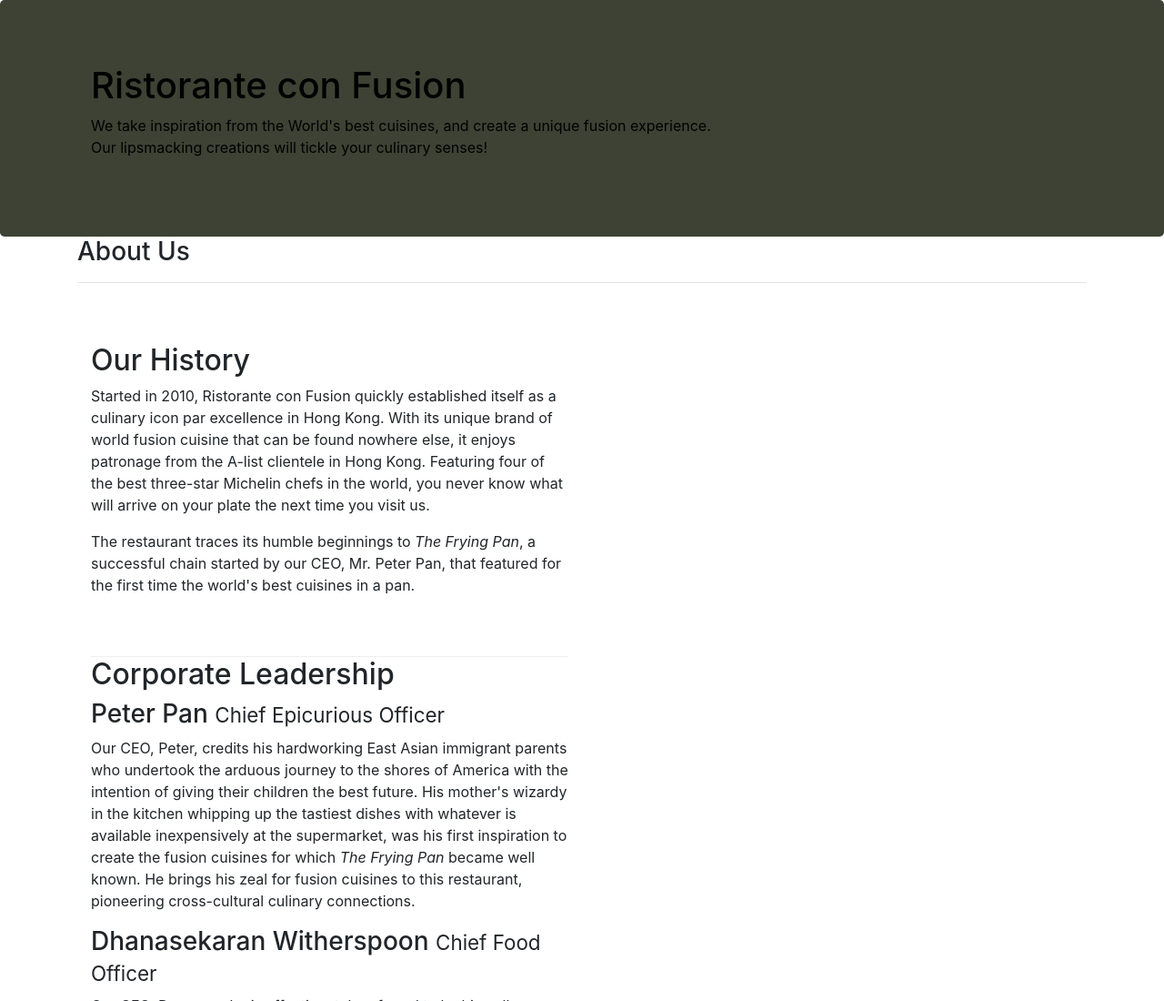
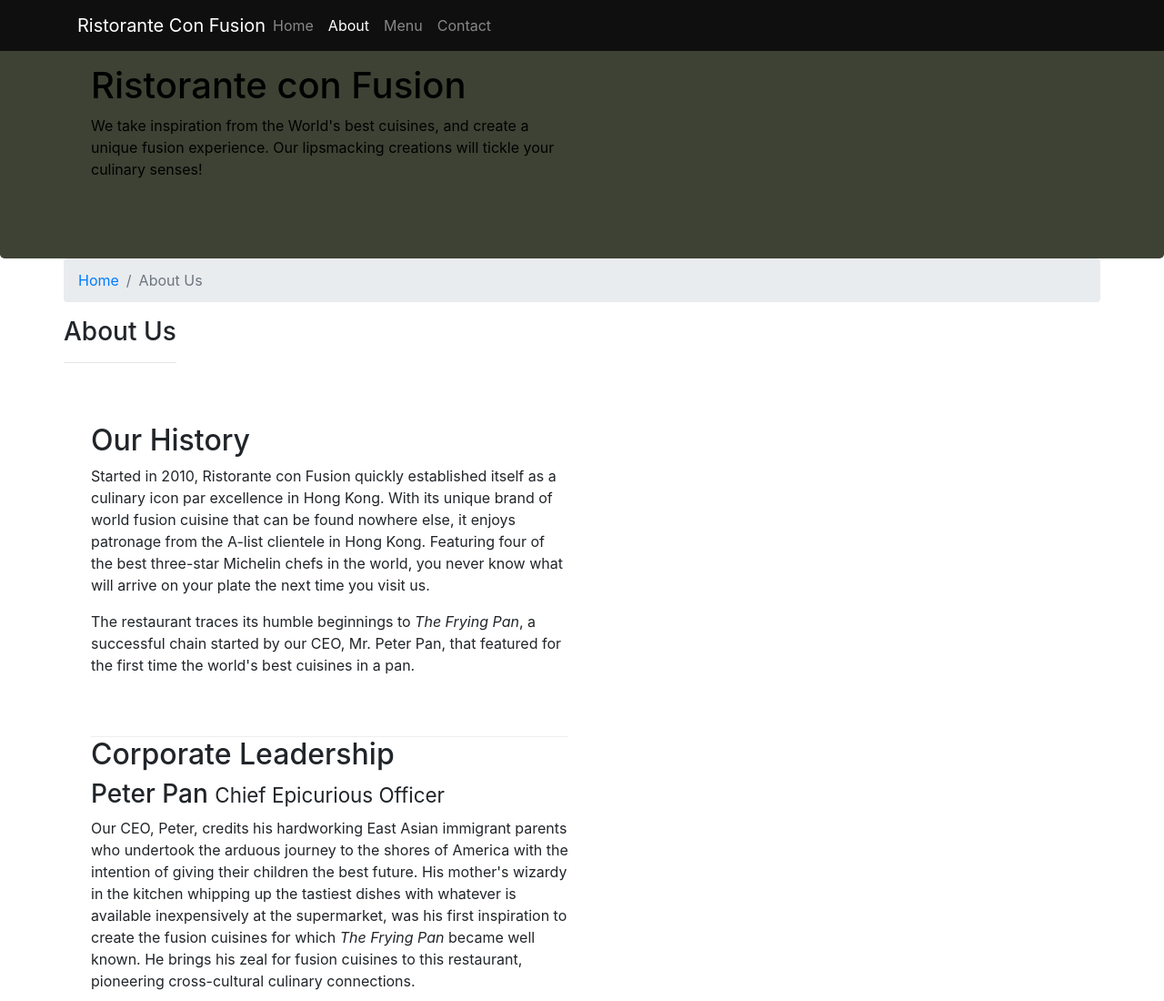
Before and after one commit to Tejasnarayan/Bootstrap_demo, a website: page aboutus.html in a window 1280 px wide. Shown: the top 1100 px of the page at 91% size. Drawn offline with nearby package versions, Linux system fonts and the light colour scheme.

Commit message:
Navbar and Breadcrumb

```diff
--- a/aboutus.html
+++ b/aboutus.html
@@ -16,11 +16,27 @@
 </head>
 
 <body>
+    <nav class="navbar navbar-dark navbar-expand-sm fixed-top">
+        <div class="container">
+            <button class="navbar-toggler" type="button" data-toggle="collapse" data-target="#Navbar">
+                <span class="navbar-toggler-icon"></span>
+            </button>
+            <a class="navbar-brand mr-auto" href="./index.html">Ristorante Con Fusion</a>
+            <div class="collapse navbar-collapse" id="Navbar">
+                <ul class="navbar-nav mr-auto">
+                    <li class="nav-item"><a class="nav-link" href="./index.html">Home</a></li>
+                    <li class="nav-item active"><a class="nav-link" href="#">About</a></li>
+                    <li class="nav-item"><a class="nav-link" href="#">Menu</a></li>
+                    <li class="nav-item"><a class="nav-link" href="#">Contact</a></li>
+                </ul>
+            </div>
+        </div>
+    </nav>
 
-    <header class="jumbotron">
+     <header class="jumbotron">
         <div class="container">
             <div class="row row-header">
-                <div class="col-12 col-sm-8">
+                <div class="col-12 col-sm-6">
                     <h1>Ristorante con Fusion</h1>
                     <p>We take inspiration from the World's best cuisines, and create a unique fusion experience. Our lipsmacking creations will tickle your culinary senses!</p>
                 </div>
@@ -31,7 +47,11 @@
     </header>
 
     <div class="container">
-        <div>
+        <div class="row">
+            <ol class="col-12 breadcrumb">
+                <li class="breadcrumb-item"><a href="./index.html">Home</a></li>
+                <li class="breadcrumb-item active">About Us</li>
+            </ol>
             <div>
                <h3>About Us</h3>
                <hr>
@@ -79,7 +99,7 @@
                 <div class="col-4 offset-1 col-sm-2">
                     <h5>Links</h5>
                     <ul class="list-unstyled">
-                        <li><a href="#">Home</a></li>
+                        <li><a href="./index.html">Home</a></li>
                         <li><a href="#">About</a></li>
                         <li><a href="#">Menu</a></li>
                         <li><a href="#">Contact</a></li>
--- a/css/styles.css
+++ b/css/styles.css
@@ -30,3 +30,12 @@
     margin: 0px;
     color: #0F0F0F;
 }
+
+.body {
+    padding: 50px 0px 0px 0px;
+    z-index: 0;
+}
+
+.navbar-dark {
+    background-color: #0f0f0f;
+}
```
Also changed, not shown: index.html (+17 -1 lines), 1 other file.
